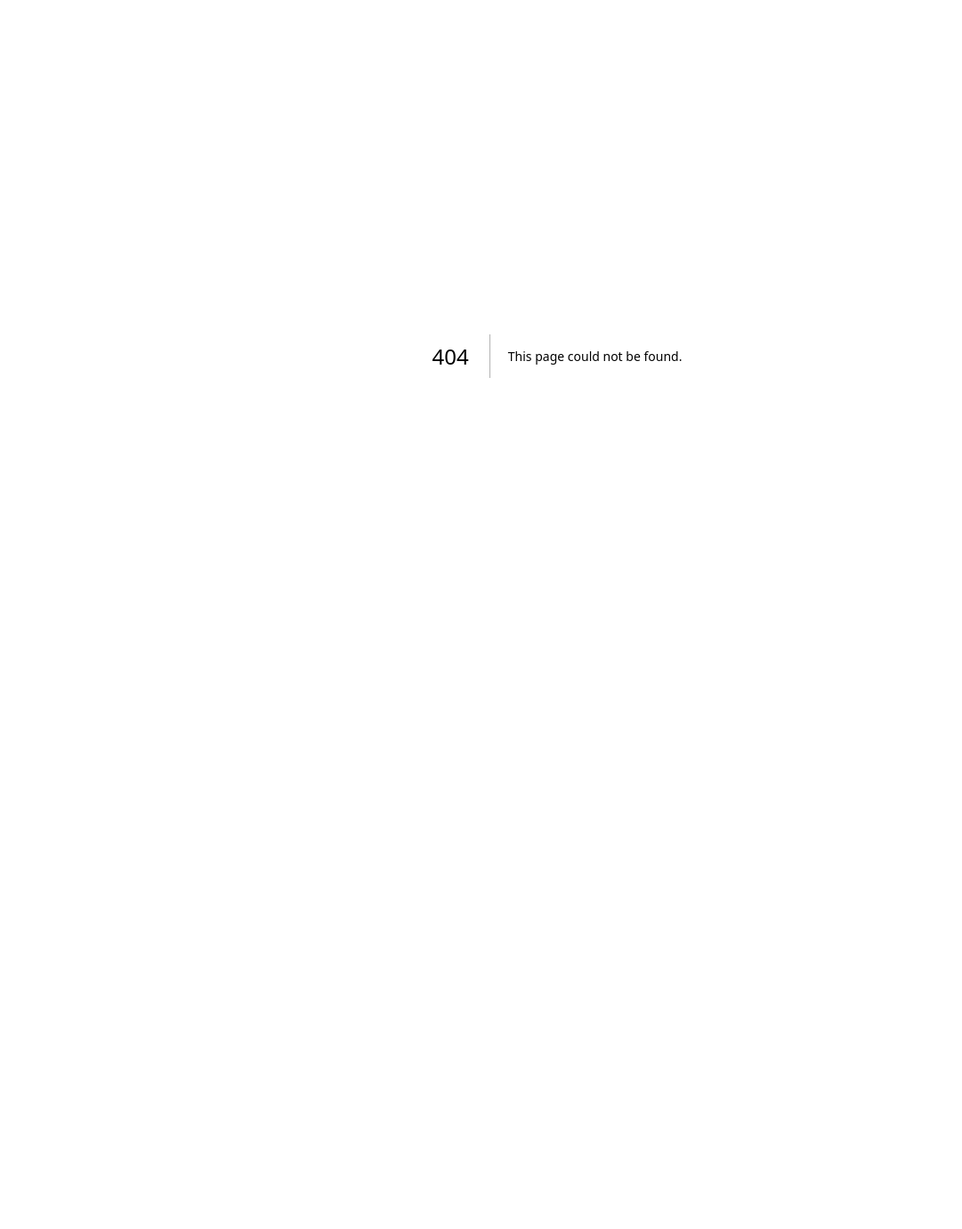
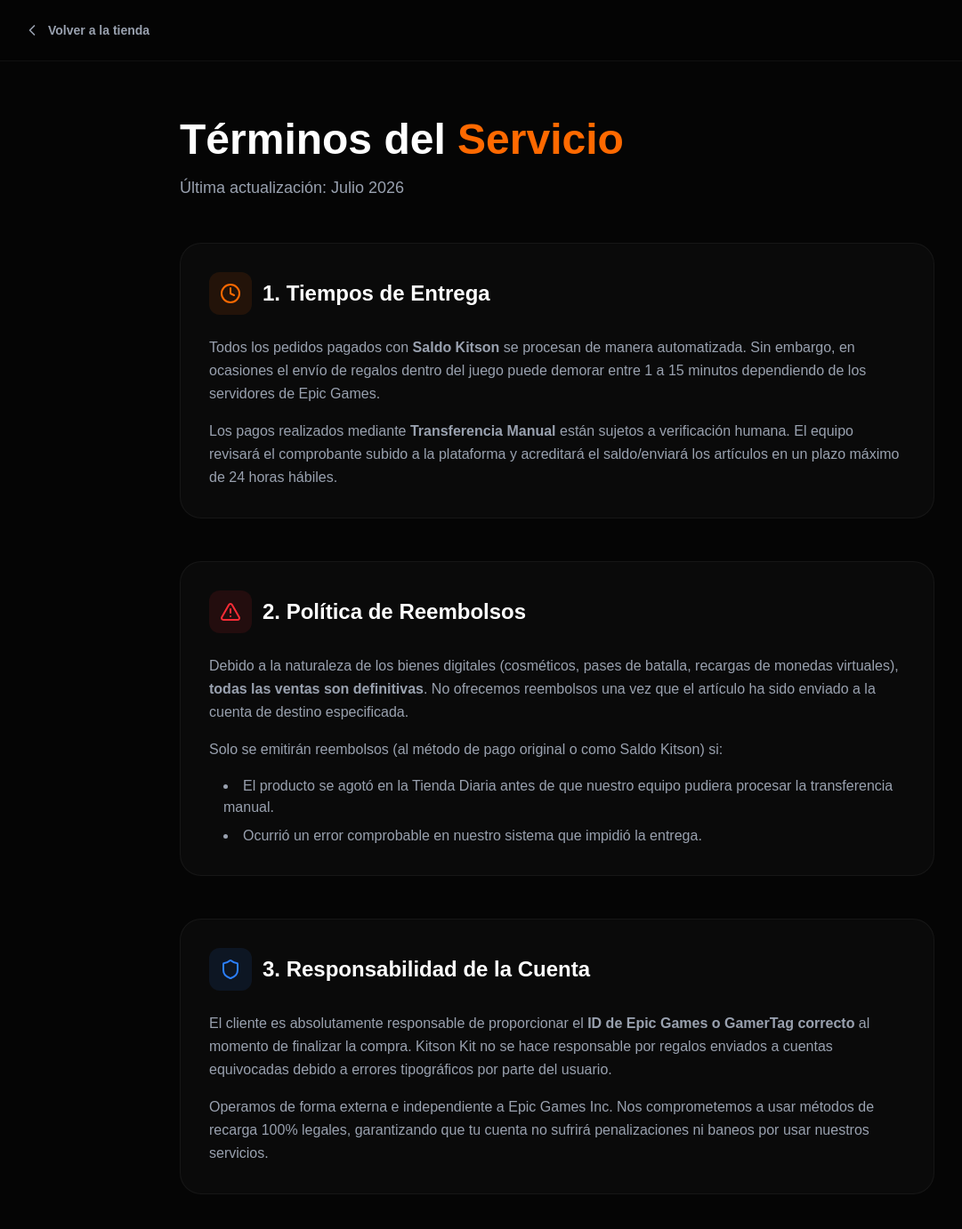
Before and after one commit to mateohs18/kitson-kit, a Next.js app: page /terminos in a window 1280 px wide. Before the commit this address had no page. Shown: the top 1382 px of the page at 89% size, without its empty margins (14-1095 px from the left). Before the commit the page ends 800 px from the top, so only its background shows below. Built offline with nearby package versions, Linux system fonts and the light colour scheme.

Commit message:
feat: añade pagina de terminos y soporte

```diff
--- a/app/api/checkout/route.ts
+++ b/app/api/checkout/route.ts
@@ -85,7 +85,7 @@
 
       // ALERTA DISCORD PREMIUM: PAGO MANUAL POR TRANSFERENCIA
       await sendDiscordNotification({
-        content: "<@755160795587018810> <@730084111984754712> 🚨 **¡NUEVO PAGO POR VERIFICAR!**",
+        content: "<@911730868316418099> <@730084111984754712> 🚨 **¡NUEVO PAGO POR VERIFICAR!**",
         embeds: [{
           title: "🟨 Verificación de Transferencia",
           description: "Un cliente subió un comprobante de pago. **Verifica la cuenta bancaria y recarga su saldo o entrégale los items.**",
@@ -98,7 +98,7 @@
             { name: "💰 Monto a Verificar", value: `**${activeCurrency.symbol}${formattedLocalPrice} ${activeCurrency.currency}**\n($${totalPrice.toFixed(2)} USD)`, inline: true },
             { name: "📦 Detalles del Carrito", value: itemsList || "Recarga de Saldo" }
           ],
-          footer: { text: "Kitson Kit System", icon_url: storeLogo },
+          footer: { text: "Kitson Kit System" },
           timestamp: new Date().toISOString()
         }]
       });
--- a/app/page.tsx
+++ b/app/page.tsx
@@ -330,10 +330,10 @@
           <div>
             <h4 className="font-bold text-white mb-4 uppercase tracking-widest text-xs">Legal & Soporte</h4>
             <ul className="space-y-3 text-sm text-gray-400">
-              <li><Link href="#" className="hover:text-orange-500 transition">Términos del Servicio</Link></li>
-              <li><Link href="#" className="hover:text-orange-500 transition">Política de Reembolsos</Link></li>
-              <li><a href="#" className="hover:text-[#5865F2] transition flex items-center gap-2">Soporte en Discord</a></li>
-            </ul>
+    <li><Link href="/terminos" className="hover:text-orange-500 transition">Términos del Servicio</Link></li>
+    <li><Link href="/terminos" className="hover:text-orange-500 transition">Política de Reembolsos</Link></li>
+    <li><a href="https://discord.gg/gPumDeNvp6" target="_blank" rel="noopener noreferrer" className="hover:text-[#5865F2] transition flex items-center gap-2">Soporte en Discord</a></li>
+  </ul>
           </div>
         </div>
         <div className="max-w-7xl mx-auto border-t border-white/5 pt-8 text-center">
--- /dev/null
+++ b/app/terminos/page.tsx
@@ -0,0 +1,66 @@
+import Link from 'next/link';
+import { Shield, Clock, AlertTriangle, ChevronLeft } from 'lucide-react';
+
+export default function TerminosPage() {
+  return (
+    <div className="min-h-screen bg-[#050505] text-white font-sans selection:bg-orange-500">
+      <header className="p-6 md:px-10 border-b border-white/5 bg-[#050505]/95 backdrop-blur-xl sticky top-0 z-[100]">
+        <Link href="/" className="flex items-center gap-2 text-gray-400 hover:text-orange-500 transition-colors w-fit font-bold text-sm">
+          <ChevronLeft size={20} /> Volver a la tienda
+        </Link>
+      </header>
+
+      <main className="max-w-4xl mx-auto px-6 py-16">
+        <div className="mb-12">
+          <h1 className="text-4xl md:text-5xl font-black mb-4">Términos del <span className="text-orange-500">Servicio</span></h1>
+          <p className="text-gray-400 text-lg">Última actualización: Julio 2026</p>
+        </div>
+
+        <div className="space-y-12">
+          <section className="bg-[#0A0A0A] p-8 rounded-3xl border border-white/5">
+            <div className="flex items-center gap-3 mb-6">
+              <div className="bg-orange-500/10 p-3 rounded-xl text-orange-500"><Clock size={24} /></div>
+              <h2 className="text-2xl font-black">1. Tiempos de Entrega</h2>
+            </div>
+            <p className="text-gray-400 leading-relaxed mb-4">
+              Todos los pedidos pagados con <strong>Saldo Kitson</strong> se procesan de manera automatizada. Sin embargo, en ocasiones el envío de regalos dentro del juego puede demorar entre 1 a 15 minutos dependiendo de los servidores de Epic Games.
+            </p>
+            <p className="text-gray-400 leading-relaxed">
+              Los pagos realizados mediante <strong>Transferencia Manual</strong> están sujetos a verificación humana. El equipo revisará el comprobante subido a la plataforma y acreditará el saldo/enviará los artículos en un plazo máximo de 24 horas hábiles.
+            </p>
+          </section>
+
+          <section className="bg-[#0A0A0A] p-8 rounded-3xl border border-white/5">
+            <div className="flex items-center gap-3 mb-6">
+              <div className="bg-red-500/10 p-3 rounded-xl text-red-500"><AlertTriangle size={24} /></div>
+              <h2 className="text-2xl font-black">2. Política de Reembolsos</h2>
+            </div>
+            <p className="text-gray-400 leading-relaxed mb-4">
+              Debido a la naturaleza de los bienes digitales (cosméticos, pases de batalla, recargas de monedas virtuales), <strong>todas las ventas son definitivas</strong>. No ofrecemos reembolsos una vez que el artículo ha sido enviado a la cuenta de destino especificada.
+            </p>
+            <p className="text-gray-400 leading-relaxed">
+              Solo se emitirán reembolsos (al método de pago original o como Saldo Kitson) si:
+            </p>
+            <ul className="list-disc list-inside text-gray-400 mt-4 space-y-2 ml-4">
+              <li>El producto se agotó en la Tienda Diaria antes de que nuestro equipo pudiera procesar la transferencia manual.</li>
+              <li>Ocurrió un error comprobable en nuestro sistema que impidió la entrega.</li>
+            </ul>
+          </section>
+
+          <section className="bg-[#0A0A0A] p-8 rounded-3xl border border-white/5">
+            <div className="flex items-center gap-3 mb-6">
+              <div className="bg-blue-500/10 p-3 rounded-xl text-blue-500"><Shield size={24} /></div>
+              <h2 className="text-2xl font-black">3. Responsabilidad de la Cuenta</h2>
+            </div>
+            <p className="text-gray-400 leading-relaxed mb-4">
+              El cliente es absolutamente responsable de proporcionar el <strong>ID de Epic Games o GamerTag correcto</strong> al momento de finalizar la compra. Kitson Kit no se hace responsable por regalos enviados a cuentas equivocadas debido a errores tipográficos por parte del usuario.
+            </p>
+            <p className="text-gray-400 leading-relaxed">
+              Operamos de forma externa e independiente a Epic Games Inc. Nos comprometemos a usar métodos de recarga 100% legales, garantizando que tu cuenta no sufrirá penalizaciones ni baneos por usar nuestros servicios.
+            </p>
+          </section>
+        </div>
+      </main>
+    </div>
+  );
+}
```
